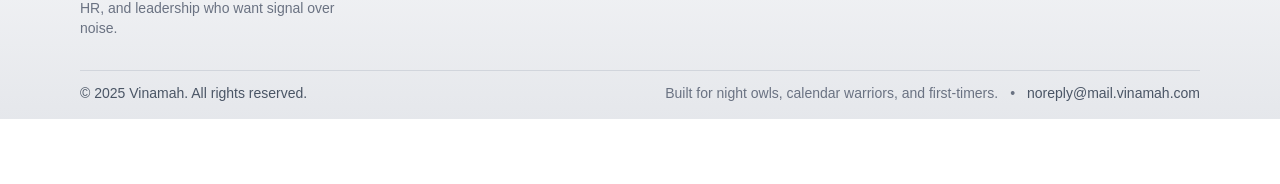
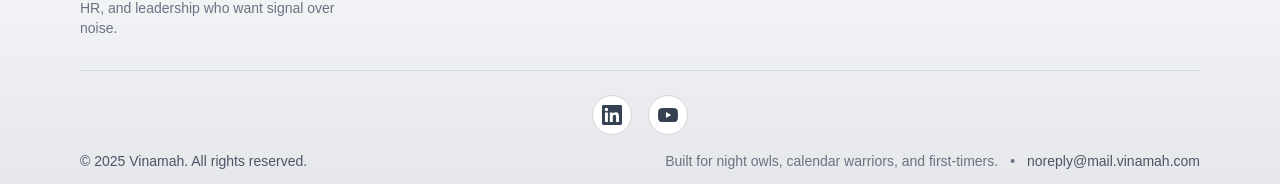
Before and after one commit to kshivam4781/techconnect-live, a Next.js app in the folder omegele-frontend/: page /feedback in a window 1280 px wide. Shown: the part 1104-1288 px from the top of the page. Before the commit the page ends 1223 px from the top, so only its background shows below. Built offline with nearby package versions, Linux system fonts and the light colour scheme; no server answers.

Commit message:
Update footer with LinkedIn and YouTube social media links

```diff
--- a/omegele-frontend/src/app/feedback/page.tsx
+++ b/omegele-frontend/src/app/feedback/page.tsx
@@ -149,6 +149,32 @@
               noreply@mail.vinamah.com
             </a>
           </p>
+
+          {/* Contact Section */}
+          <div className="mt-8 flex flex-col sm:flex-row items-center justify-center gap-4">
+            <a
+              href="https://www.linkedin.com/in/shivamsinghs/"
+              target="_blank"
+              rel="noopener noreferrer"
+              className="inline-flex items-center gap-3 rounded-full border border-[#3b435a] bg-[#131827] px-6 py-3 text-sm font-medium text-[#d3dcec] shadow-sm backdrop-blur transition hover:border-[#ffd447] hover:bg-[#1a1f2e] hover:text-[#ffd447]"
+            >
+              <svg className="h-5 w-5" fill="currentColor" viewBox="0 0 24 24">
+                <path d="M20.447 20.452h-3.554v-5.569c0-1.328-.027-3.037-1.852-3.037-1.853 0-2.136 1.445-2.136 2.939v5.667H9.351V9h3.414v1.561h.046c.477-.9 1.637-1.85 3.37-1.85 3.601 0 4.267 2.37 4.267 5.455v6.286zM5.337 7.433c-1.144 0-2.063-.926-2.063-2.065 0-1.138.92-2.063 2.063-2.063 1.14 0 2.064.925 2.064 2.063 0 1.139-.925 2.065-2.064 2.065zm1.782 13.019H3.555V9h3.564v11.452zM22.225 0H1.771C.792 0 0 .774 0 1.729v20.542C0 23.227.792 24 1.771 24h20.451C23.2 24 24 23.227 24 22.271V1.729C24 .774 23.2 0 22.222 0h.003z" />
+              </svg>
+              <span>Shivam's LinkedIn</span>
+            </a>
+            <a
+              href="https://wa.me/918840754203"
+              target="_blank"
+              rel="noopener noreferrer"
+              className="inline-flex items-center gap-3 rounded-full border border-[#3b435a] bg-[#131827] px-6 py-3 text-sm font-medium text-[#d3dcec] shadow-sm backdrop-blur transition hover:border-[#ffd447] hover:bg-[#1a1f2e] hover:text-[#ffd447]"
+            >
+              <svg className="h-5 w-5" fill="currentColor" viewBox="0 0 24 24">
+                <path d="M17.472 14.382c-.297-.149-1.758-.867-2.03-.967-.273-.099-.471-.148-.67.15-.197.297-.767.966-.94 1.164-.173.199-.347.223-.644.075-.297-.15-1.255-.463-2.39-1.475-.883-.788-1.48-1.761-1.653-2.059-.173-.297-.018-.458.13-.606.134-.133.298-.347.446-.52.149-.174.198-.298.298-.497.099-.198.05-.371-.025-.52-.075-.149-.669-1.612-.916-2.207-.242-.579-.487-.5-.669-.51-.173-.008-.371-.01-.57-.01-.198 0-.52.074-.792.372-.272.297-1.04 1.016-1.04 2.479 0 1.462 1.065 2.875 1.213 3.074.149.198 2.096 3.2 5.077 4.487.709.306 1.262.489 1.694.625.712.227 1.36.195 1.871.118.571-.085 1.758-.719 2.006-1.413.248-.694.248-1.289.173-1.413-.074-.124-.272-.198-.57-.347m-5.421 7.403h-.004a9.87 9.87 0 01-5.031-1.378l-.361-.214-3.741.982.998-3.648-.235-.374a9.86 9.86 0 01-1.51-5.26c.001-5.45 4.436-9.884 9.888-9.884 2.64 0 5.122 1.03 6.988 2.898a9.825 9.825 0 012.893 6.994c-.003 5.45-4.437 9.884-9.885 9.884m8.413-18.297A11.815 11.815 0 0012.05 0C5.495 0 .16 5.335.157 11.892c0 2.096.547 4.142 1.588 5.945L.057 24l6.305-1.654a11.882 11.882 0 005.683 1.448h.005c6.554 0 11.89-5.335 11.893-11.893a11.821 11.821 0 00-3.48-8.413Z"/>
+              </svg>
+              <span>+91 8840754203</span>
+            </a>
+          </div>
         </div>
       </section>
 
--- a/omegele-frontend/src/app/layout.tsx
+++ b/omegele-frontend/src/app/layout.tsx
@@ -202,7 +202,32 @@
                 </div>
               </div>
 
-              <div className="flex flex-col items-center justify-between gap-2 border-t border-gray-300 pt-3 text-sm sm:flex-row">
+              <div className="flex flex-col items-center justify-between gap-4 border-t border-gray-300 pt-6">
+                <div className="flex items-center gap-4">
+                  <a
+                    href="https://www.linkedin.com/company/vinamah/"
+                    target="_blank"
+                    rel="noopener noreferrer"
+                    className="flex items-center justify-center w-10 h-10 rounded-full border border-gray-300 bg-white text-gray-700 hover:border-[#ffd447] hover:text-[#ffd447] transition-colors"
+                    aria-label="LinkedIn"
+                  >
+                    <svg className="w-5 h-5" fill="currentColor" viewBox="0 0 24 24">
+                      <path d="M20.447 20.452h-3.554v-5.569c0-1.328-.027-3.037-1.852-3.037-1.853 0-2.136 1.445-2.136 2.939v5.667H9.351V9h3.414v1.561h.046c.477-.9 1.637-1.85 3.37-1.85 3.601 0 4.267 2.37 4.267 5.455v6.286zM5.337 7.433c-1.144 0-2.063-.926-2.063-2.065 0-1.138.92-2.063 2.063-2.063 1.14 0 2.064.925 2.064 2.063 0 1.139-.925 2.065-2.064 2.065zm1.782 13.019H3.555V9h3.564v11.452zM22.225 0H1.771C.792 0 0 .774 0 1.729v20.542C0 23.227.792 24 1.771 24h20.451C23.2 24 24 23.227 24 22.271V1.729C24 .774 23.2 0 22.222 0h.003z" />
+                    </svg>
+                  </a>
+                  <a
+                    href="https://www.youtube.com/@vinamah"
+                    target="_blank"
+                    rel="noopener noreferrer"
+                    className="flex items-center justify-center w-10 h-10 rounded-full border border-gray-300 bg-white text-gray-700 hover:border-[#ffd447] hover:text-[#ffd447] transition-colors"
+                    aria-label="YouTube"
+                  >
+                    <svg className="w-5 h-5" fill="currentColor" viewBox="0 0 24 24">
+                      <path d="M23.498 6.186a3.016 3.016 0 0 0-2.122-2.136C19.505 3.545 12 3.545 12 3.545s-7.505 0-9.377.505A3.017 3.017 0 0 0 .502 6.186C0 8.07 0 12 0 12s0 3.93.502 5.814a3.016 3.016 0 0 0 2.122 2.136c1.871.505 9.376.505 9.376.505s7.505 0 9.377-.505a3.015 3.015 0 0 0 2.122-2.136C24 15.93 24 12 24 12s0-3.93-.502-5.814zM9.545 15.568V8.432L15.818 12l-6.273 3.568z" />
+                    </svg>
+                  </a>
+                </div>
+                <div className="flex flex-col items-center justify-between gap-2 text-sm sm:flex-row w-full">
                   <p className="text-gray-600">© {new Date().getFullYear()} Vinamah. All rights reserved.</p>
                   <div className="flex flex-wrap items-center gap-3">
                     <span className="text-sm text-gray-500">
@@ -218,6 +243,7 @@
                   </div>
                 </div>
               </div>
+            </div>
           </footer>
         </div>
         </Providers>
```
Lines whose indentation alone changed are shown as unchanged.
